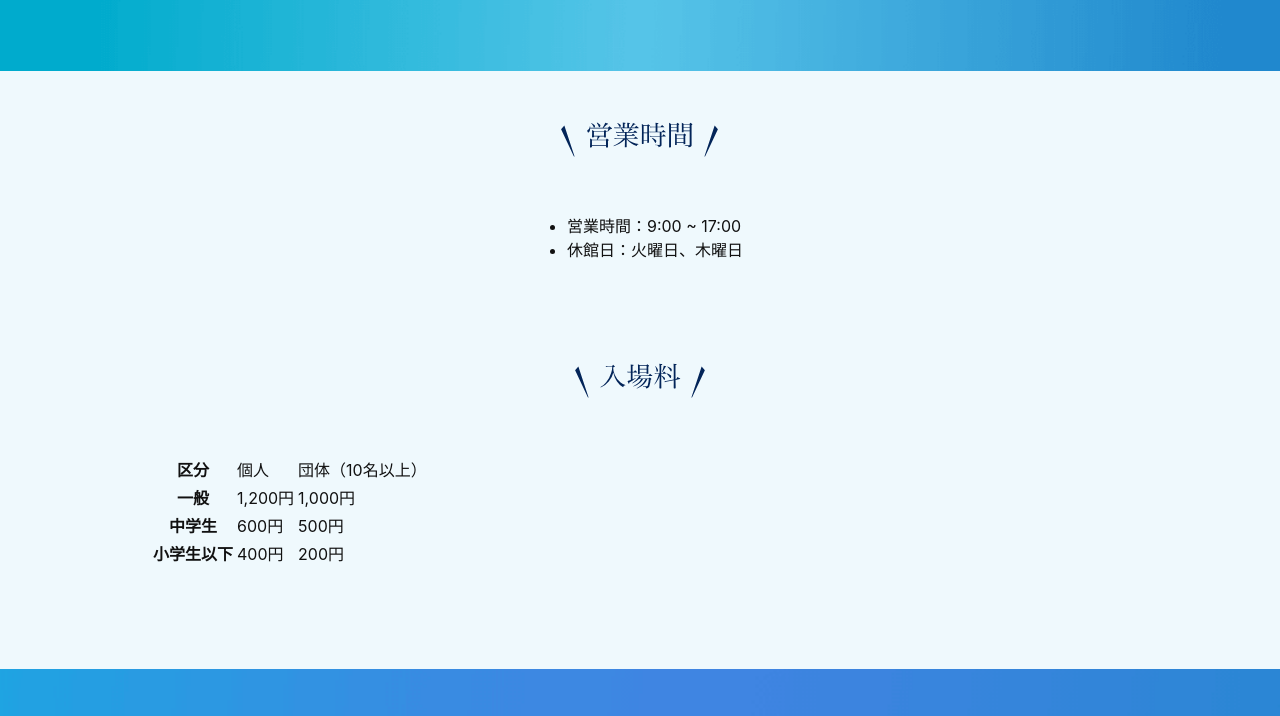
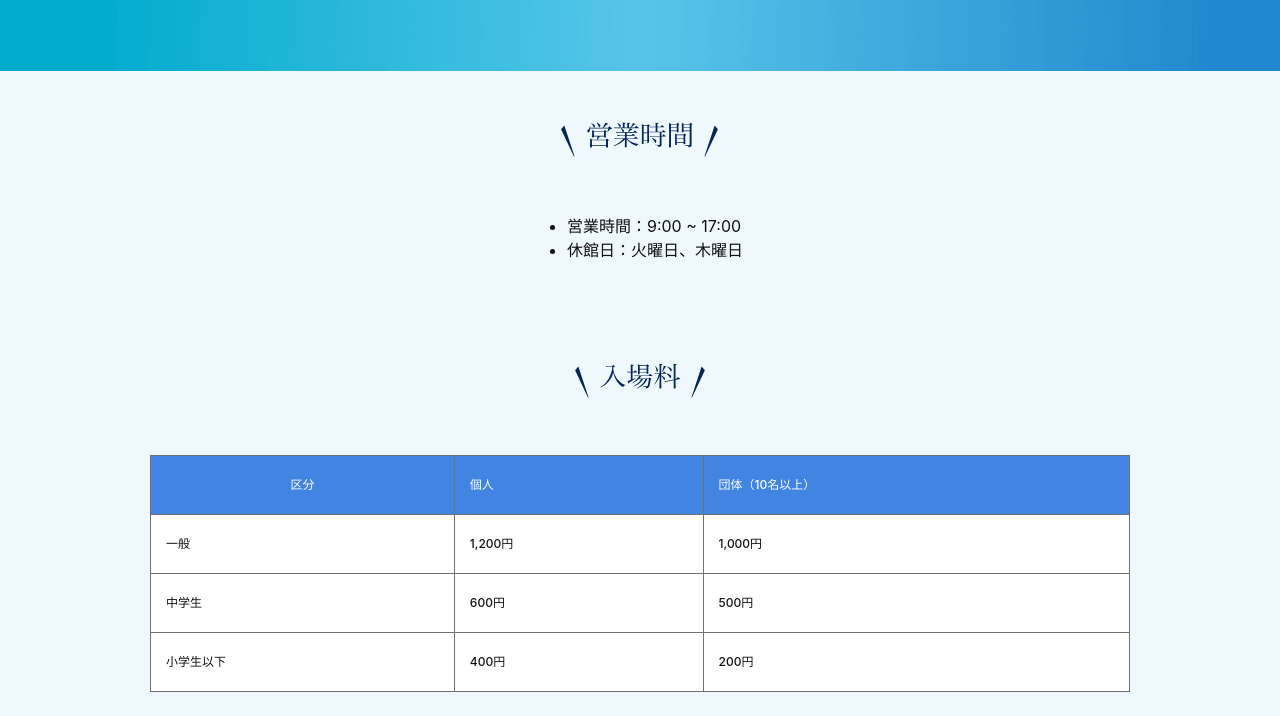
Before and after one commit to rui-f-02/J1A125, a plain HTML site: page lesson7/guide/index.html in a window 1280 px wide. Shown: the part 71-787 px from the top of the page. Drawn offline with Linux system fonts and the light colour scheme.

Commit message:
Add files via upload

```diff
--- a/lesson7/css/style.css
+++ b/lesson7/css/style.css
@@ -228,23 +228,21 @@ address {
   background-color: #4184e2;
 }
 /* <th>と<td>に対する指定 */
-.price-table th
+.price-table th,
 .price-table td {
   padding: 20px 15px;
   font-weight: 500;
-  border:
+  border: 1px solid #707070;
 }
-
-
-
-
 /* <tbody>内の<th>に対する指定 */
-
-
-
-
+.price-table tbody th {
+  text-align: left;
+  background-color: #fff;
+}
 /* <tbody>内の<td>に対する指定 */
-
+.price-table tbody td {
+  background-color: #fff;
+}
 
 
 
--- a/lesson7/guide/index.html
+++ b/lesson7/guide/index.html
@@ -67,7 +67,7 @@
         <img src="img/ttl_price.svg" alt="入場料">
       </h2>
       <!-- テーブル -->
-      <table class="price-tableb">
+      <table class="price-table">
         <!-- テーブルの上部 -->
       <thead>
         <tr>
```
